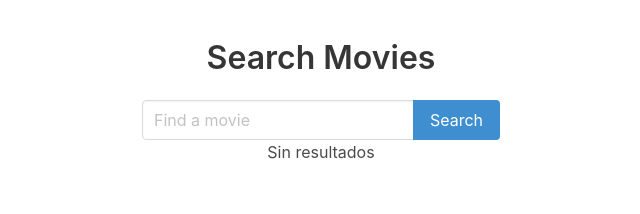
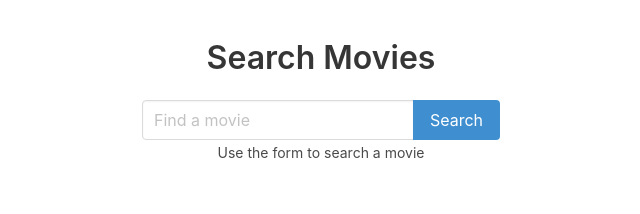
Before and after one commit to avinafe/REACT_MoviesSearch, a React (Create React App) app: page / in a window 1280 px wide. Shown: the top 214 px of the page, without its empty margins (319-959 px from the left). Built offline with nearby package versions, Linux system fonts and the light colour scheme.

Commit message:
220419_10-70 Enrutado básico

```diff
--- a/src/App.js
+++ b/src/App.js
@@ -6,10 +6,16 @@
 import 'bulma/css/bulma.css';
 
 class App extends Component {
-  state = { results : []}
+  state = { usedSearch: false, results: []}
 
   _handleResults = results => {
-    this.setState({ results })
+    this.setState({ results, usedSearch: true })
+  }
+
+  _renderResults = () => {
+    return this.state.results.length === 0
+      ? <p>Sorry! Results not found!</p>
+      : <MoviesList movies={this.state.results}/>
   }
 
   render() {
@@ -19,10 +25,11 @@
         <div className="SearchForm-wrapper">
           <SearchForm onResults={this._handleResults}/>
         </div>
-        {this.state.results.length === 0
-          ? <p>Sin resultados</p>
-          : <MoviesList movies={this.state.results}/>
+        {this.state.usedSearch
+          ? this._renderResults()
+          : <small>Use the form to search a movie</small>
         }
+
       </div>
     );
   }
--- a/src/Components/SearchForm.js
+++ b/src/Components/SearchForm.js
@@ -14,7 +14,7 @@
         `)
             .then( res => res.json() )
             .then( results => {
-                const { Search, totalResults } =  results
+                const { Search = [], totalResults = "0" } = results
                 this.props.onResults(Search)
                 console.log({ Search, totalResults })
             })
```
